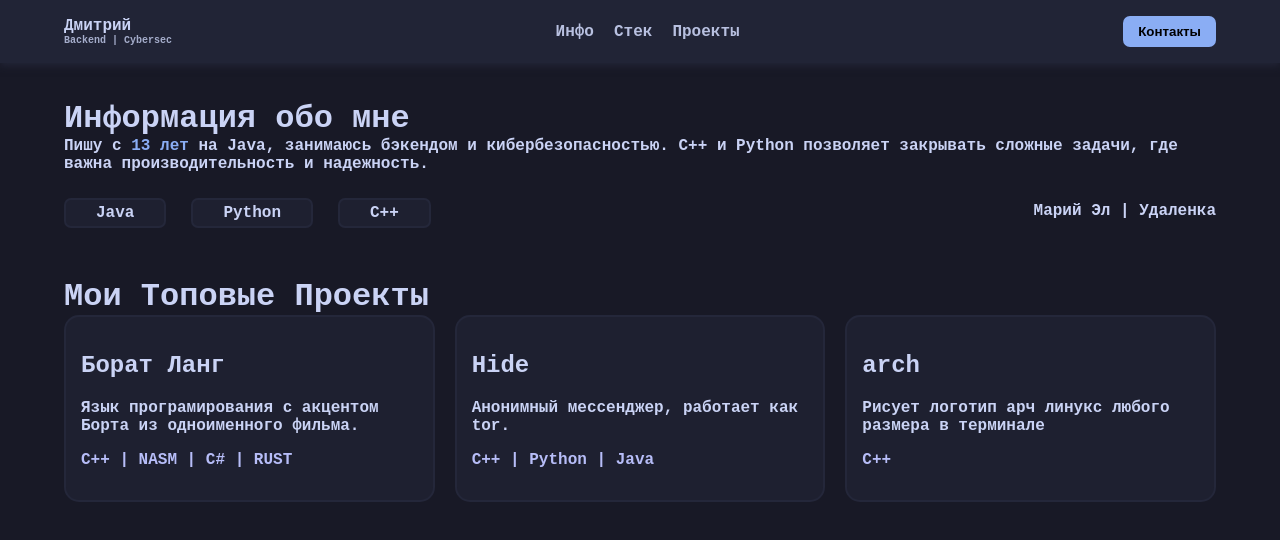
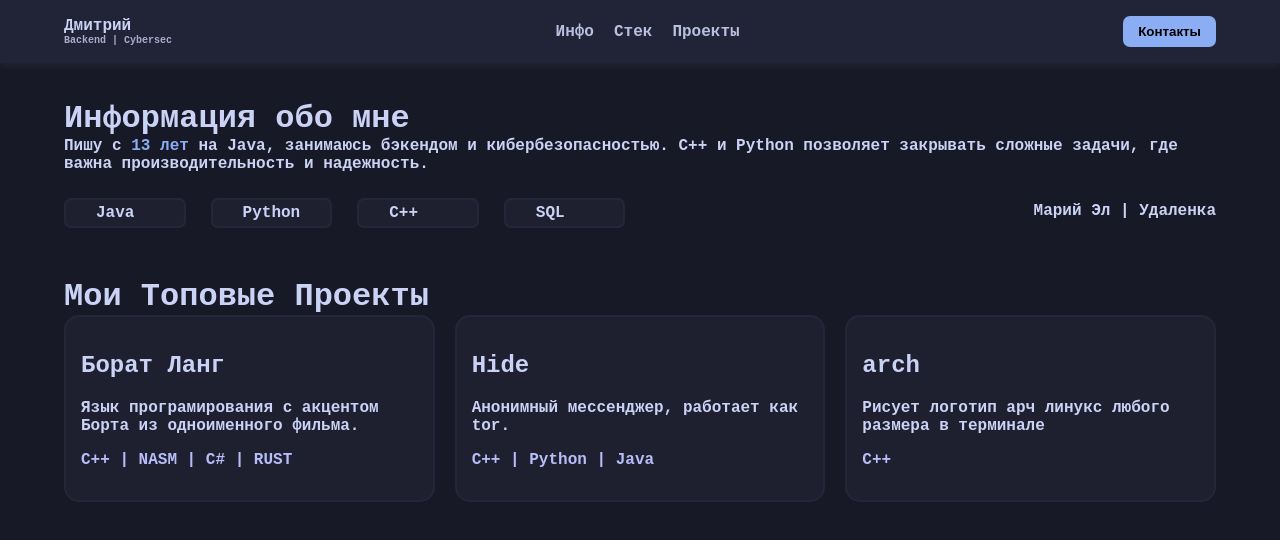
Before and after one commit to orbrc/resume, a plain HTML site: page index.html in a window 1280 px wide. Drawn offline with Linux system fonts and the light colour scheme.

Commit message:
adapt technology

```diff
--- a/css/main.css
+++ b/css/main.css
@@ -69,6 +69,7 @@ button:hover {
         padding-right: 1rem;
     }
 
+    .stack,
     .prog-projects {
         grid-template-columns: 1fr;
     }
@@ -81,6 +82,7 @@ button:hover {
         padding-right: 2.5rem;
     }
 
+    .stack,
     .prog-projects {
         grid-template-columns: repeat(2, 1fr);
     }
@@ -93,6 +95,9 @@ button:hover {
         padding-right: 4rem;
     }
 
+    .stack {
+        grid-template-columns: repeat(4, 1fr);
+    }
     .prog-projects {
         grid-template-columns: repeat(3, 1fr);
     }
@@ -104,6 +109,17 @@ button:hover {
     gap: 20px;
 
     align-items: center;
+}
+
+.technology {
+    align-items: center;
+    justify-content: space-between;
+    display: flex;
+
+    gap: 20px;
+
+    margin-top: 20px;
+    margin-bottom: 50px;
 }
 
 .header {
@@ -128,24 +144,15 @@ button:hover {
     margin-top: 100px;
 }
 
-.technology {
-    align-items: center;
-    justify-content: space-between;
-    display: flex;
-
-    margin-top: 20px;
-    margin-bottom: 50px;
-}
-
 .footer {
     margin-top: 20px;
 }
 
 .stack {
     align-items: center;
-    display: flex;
+    display: grid;
 
-    justify-content: left;
+    justify-content: right;
 
     margin-top: 5px;
     gap: 25px;
@@ -153,6 +160,7 @@ button:hover {
 
 .java,
 .python,
+.sql,
 .cpp {
     background-color: var(--background2);
     padding: 4px 30px;
@@ -165,6 +173,7 @@ button:hover {
 
 .java:hover,
 .python:hover,
+.sql:hover,
 .cpp:hover {
     border: 2px solid var(--accent);
 }
--- a/index.html
+++ b/index.html
@@ -47,6 +47,9 @@
                 <div class="cpp">
                     <p>C++</p>
                 </div>
+                <div class="sql">
+                    <p>SQL</p>
+                </div>
             </div>
             <div class="location">
                 <p>Марий Эл | Удаленка</p>
```
